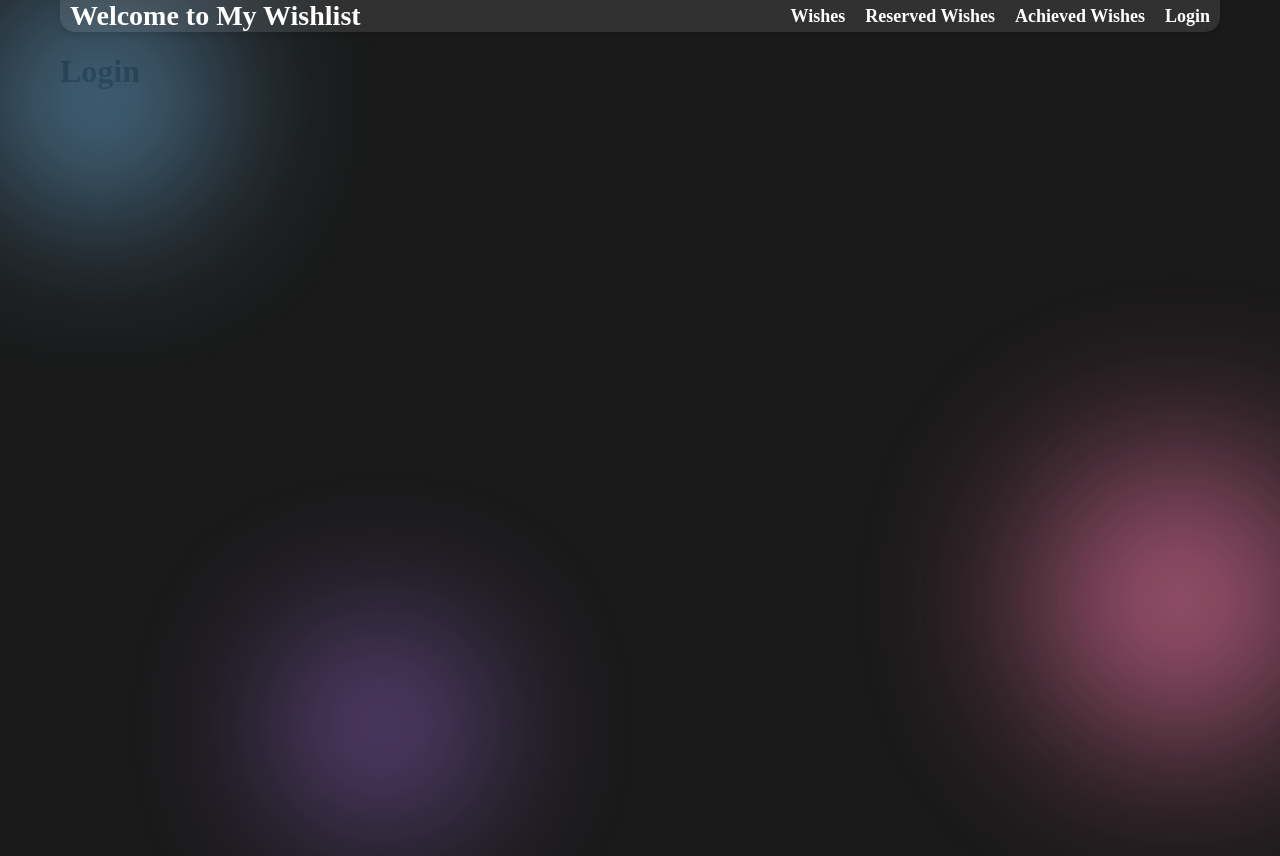
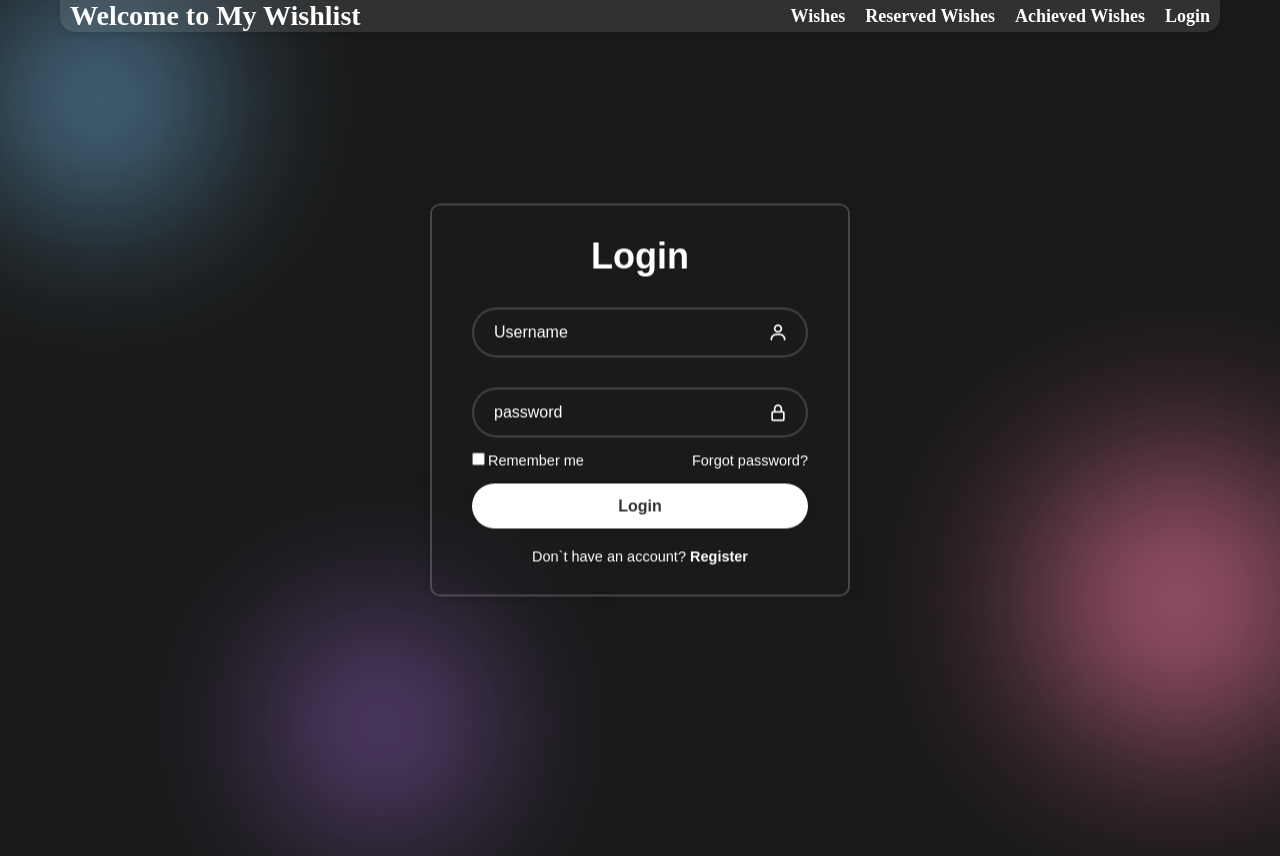
Before and after one commit to OlegBondarUA/my_wish_list, a Vue app in the folder frontend/: page /login in a window 1280 px wide. Shown: the top 856 px of the page. Built offline with nearby package versions, Linux system fonts and the light colour scheme; a web font is replaced by a local one.

Commit message:
feat: add login form and styles for centered positioning
- Added a form to register.
- Added styles to center the form on the screen.
- Applied shadow and updated form visual styles.

```diff
--- a/frontend/index.html
+++ b/frontend/index.html
@@ -7,6 +7,7 @@
 		<link rel="preconnect" href="https://fonts.gstatic.com" crossorigin>
 		<link href="https://fonts.googleapis.com/css2?family=Playwrite+CU:wght@100..400&display=swap" rel="stylesheet">
     <meta name="viewport" content="width=device-width, initial-scale=1.0" />
+    <link href='https://unpkg.com/boxicons@2.1.1/css/boxicons.min.css' rel='stylesheet'>
     <title>Wish list</title>
   </head>
   <body>
--- a/frontend/src/pages/LoginPage.vue
+++ b/frontend/src/pages/LoginPage.vue
@@ -1,7 +1,24 @@
 <template>
-  <div>
-    <h1>Login</h1>
-    <!-- Додайте ваш контент тут -->
+  <div class="wrapper">
+    <form action="">
+      <h1>Login</h1>
+      <div class="input-box">
+        <input type="text" placeholder="Username" required>
+        <i class="bx bx-user"></i>
+      </div>
+      <div class="input-box">
+        <input type="password" placeholder="password" required>
+        <i class="bx bx-lock-alt"></i>
+      </div>
+      <div class="remember">
+        <label for=""><input type="checkbox">Remember me</label>
+        <a href="#">Forgot password?</a>
+      </div>
+      <button type="submit" class="btn">Login</button>
+      <div class="register-link">
+        <p>Don`t have an account? <a href="#">Register</a></p>
+      </div>
+    </form>
   </div>
 </template>
 
@@ -12,5 +29,121 @@ export default {
 </script>
 
 <style scoped>
-/* Додайте стилі для вашої сторінки тут */
+
+*{
+  margin: 0;
+  padding: 0;
+  box-sizing: border-box;
+  font-family: "Poppins", sans-serif;
+}
+
+body{
+  display: flex;
+  justify-content: center;
+  align-content: center;
+  min-height: 100vh;
+}
+
+.wrapper{
+  position: absolute;
+  left: 50%;
+  top: 50%;
+  transform: translate(-50%, -50%);
+  width: 420px;
+  background: transparent;
+  border: 2px solid rgb(255, 255, 255, .2);
+  backdrop-filter: blur(20px);
+  box-shadow: 0 0 10px rgba(0, 0, 0, .2);
+  color: #fff;
+  border-radius: 10px;
+  padding: 30px 40px;
+}
+
+.wrapper h1{
+  font-size: 36px;
+  text-align: center;
+}
+
+.wrapper .input-box{
+  width: 100%;
+  height: 50px;
+  margin: 30px 0;
+  position: relative;
+}
+
+.input-box input{
+  width: 100%;
+  height: 100%;
+  background: transparent;
+  outline: none;
+  border: 2px solid rgb(225, 225, 225, .2);
+  border-radius: 40px;
+  font-size: 16px;
+  color: #fff;
+  padding: 20px 45px 20px 20px;
+}
+
+.input-box input::placeholder{
+  color: #fff;
+}
+
+.input-box i{
+  position: absolute;
+  right: 20px;
+  top: 50%;
+  transform: translateY(-50%);
+  font-size: 20px;
+}
+
+.wrapper .remember{
+  display: flex;
+  justify-content: space-between;
+  font-size: 14.5px;
+  margin: -15px 0 15px;
+}
+
+.remember label input{
+  accent-color: #fff;
+  margin-right: 3px;
+}
+
+.remember a{
+  color: #fff;
+  text-decoration: none;
+}
+
+.remember a:hover{
+  text-decoration: underline;
+}
+
+.wrapper .btn{
+  width: 100%;
+  height: 45px;
+  background: #fff;
+  border: none;
+  outline: none;
+  border-radius: 40px;
+  box-shadow: 0 0 10px rgb(0, 0, 0, .1);
+  cursor: pointer;
+  font-size: 16px;
+  color: #333;
+  font-weight: 600;
+}
+
+.wrapper .register-link{
+  font-size: 14.5px;
+  text-align: center;
+  margin-top: 20px;
+}
+
+.register-link p a{
+  color: #fff;
+  text-decoration: none;
+  font-weight: 600;
+}
+
+.register-link p a:hover{
+  text-decoration: underline;
+  color: green;
+}
 </style>
```
